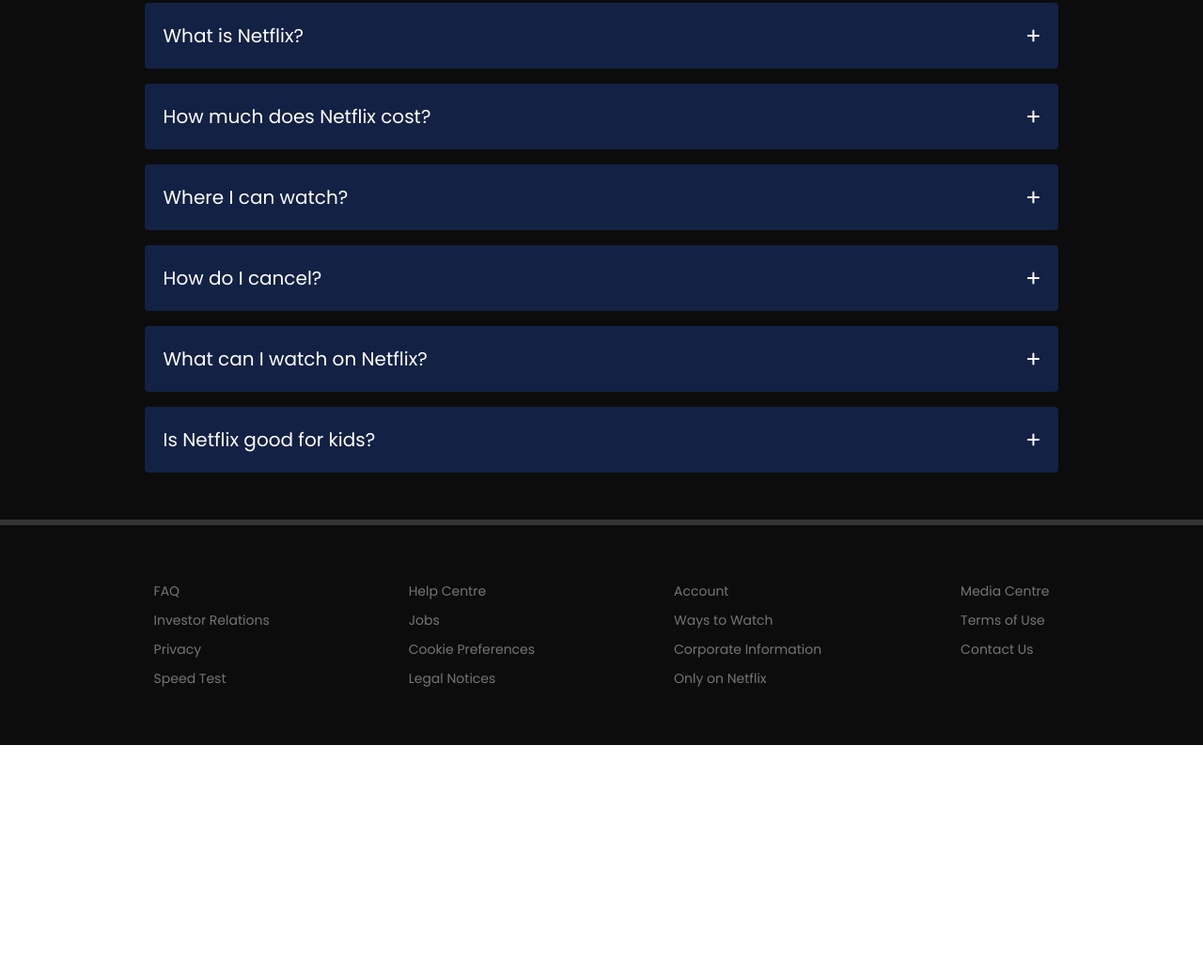
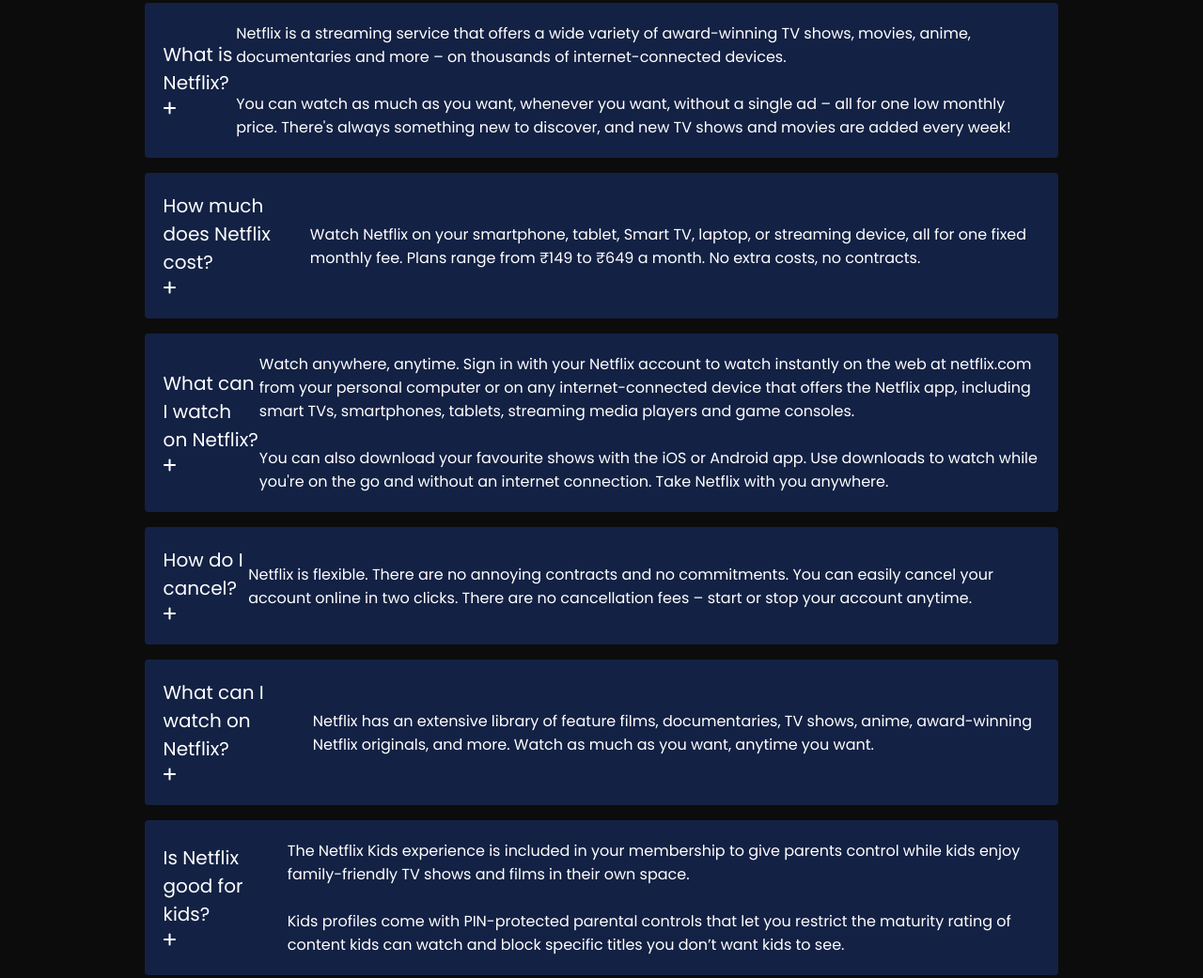
Before and after one commit to sachinkp92/Netflix-Clone-HTML-CSS, a plain HTML site: page index.html in a window 1280 px wide. Shown: the part 2754-3795 px from the top of the page at 94% size. Before the commit the page ends 3547 px from the top, so only its background shows below. Drawn offline with Linux system fonts and the light colour scheme.

Commit message:
index.html

```diff
--- a/index.html
+++ b/index.html
@@ -1,31 +1,40 @@
 <!DOCTYPE html>
 <html lang="en">
   <head>
-    <meta charset="UTF-8">
-    <meta http-equiv="X-UA-Compatible" content="IE=edge">
-    <meta name="viewport" content="width=device-width, initial-scale=1.0">
-    <link rel="shortcut icon" href="./images/favicon.png" type="image/x-icon">
+    <meta charset="UTF-8" />
+    <meta http-equiv="X-UA-Compatible" content="IE=edge" />
+    <meta name="viewport" content="width=device-width, initial-scale=1.0" />
+    <link rel="shortcut icon" href="./images/favicon.png" type="image/x-icon" />
     <title>Netflix - Watch TV Shows Online, Watch Movies Online</title>
-    <link rel="stylesheet" href="./style.css">
-    <script src="https://kit.fontawesome.com/84295bb667.js" crossorigin="anonymous"></script>
+    <link rel="stylesheet" href="./style.css" />
+    <link
+      rel="stylesheet"
+      href="https://cdnjs.cloudflare.com/ajax/libs/font-awesome/6.7.2/css/all.min.css"
+      integrity="sha512-Evv84Mr4kqVGRNSgIGL/F/aIDqQb7xQ2vcrdIwxfjThSH8CSR7PBEakCr51Ck+w+/U6swU2Im1vVX0SVk9ABhg=="
+      crossorigin="anonymous"
+      referrerpolicy="no-referrer"
+    />
   </head>
 
   <body>
-
     <div class="header">
       <nav class="navbar">
-            <img src="./images/logo.png" class="logo"/>
+        <img src="./images/logo.png" class="logo" />
         <div>
-                <button class="button lang-btn">English <img src="./images/down-icon.png" class="down-img"/></button>
+          <button class="button lang-btn">
+            English <img src="./images/down-icon.png" class="down-img" />
+          </button>
           <button class="button">Sign In</button>
         </div>
       </nav>
       <div class="header-content">
         <h1 class="main-heading">Unlimited movies, TV shows and more.</h1>
         <h3 class="sub-heading">Watch anywhere. Cancel anytime.</h3>
-        <p>Ready to watch? Enter your email to create or restart your membership.</p>
+        <p>
+          Ready to watch? Enter your email to create or restart your membership.
+        </p>
         <div class="btn-container">
-            <input type="email" class="input-text" placeholder="Email address"/>
+          <input type="email" class="input-text" placeholder="Email address" />
           <button type="submit" class="get-started-btn">Get Started</button>
         </div>
       </div>
@@ -34,31 +43,43 @@
     <div class="features">
       <div class="text-col">
         <h2 class="feature-title">Enjoy on your TV.</h2>
-            <p class="feature-subtitle">Watch on smart TVs, PlayStation, Xbox, Chromecast, Apple TV, Blu-ray players and more.</p>
+        <p class="feature-subtitle">
+          Watch on smart TVs, PlayStation, Xbox, Chromecast, Apple TV, Blu-ray
+          players and more.
+        </p>
       </div>
-            <img src="./images/feature1.png" class="feature-img"/>
+      <img src="./images/feature1.png" class="feature-img" />
     </div>
 
     <div class="features">
-        <img src="./images/feature2.png" class="feature-img card-ord"/>
+      <img src="./images/feature2.png" class="feature-img card-ord" />
       <div class="text-col">
         <h2 class="feature-title">Enjoy on your TV.</h2>
-            <p class="feature-subtitle">Watch on smart TVs, PlayStation, Xbox, Chromecast, Apple TV, Blu-ray players and more.</p>
+        <p class="feature-subtitle">
+          Watch on smart TVs, PlayStation, Xbox, Chromecast, Apple TV, Blu-ray
+          players and more.
+        </p>
       </div>
     </div>
 
     <div class="features">
       <div class="text-col">
         <h2 class="feature-title">Enjoy on your TV.</h2>
-            <p class="feature-subtitle">Watch on smart TVs, PlayStation, Xbox, Chromecast, Apple TV, Blu-ray players and more.</p>
+        <p class="feature-subtitle">
+          Watch on smart TVs, PlayStation, Xbox, Chromecast, Apple TV, Blu-ray
+          players and more.
+        </p>
       </div>
-            <img src="./images/feature3.png" class="feature-img"/>
+      <img src="./images/feature3.png" class="feature-img" />
     </div>
     <div class="features">
-        <img src="./images/feature4.png" class="feature-img card-ord"/>
+      <img src="./images/feature4.png" class="feature-img card-ord" />
       <div class="text-col">
         <h2 class="feature-title">Enjoy on your TV.</h2>
-            <p class="feature-subtitle">Watch on smart TVs, PlayStation, Xbox, Chromecast, Apple TV, Blu-ray players and more.</p>
+        <p class="feature-subtitle">
+          Watch on smart TVs, PlayStation, Xbox, Chromecast, Apple TV, Blu-ray
+          players and more.
+        </p>
       </div>
     </div>
 
@@ -66,34 +87,100 @@
     <div class="faq">
       <h2 class="faq-title">Frequently Asked Questions</h2>
       <div class="faq-container">
-            <button class="faq-btn">What is Netflix? </button>
-            <i class="fa-solid fa-plus "></i>
+        <div class="ques">
+          <p class="faq-btn">What is Netflix?</p>
+          <i class="fa-solid fa-plus" id="icon"></i>
+        </div>
+        <div class="ans">
+          <p>
+            Netflix is a streaming service that offers a wide variety of
+            award-winning TV shows, movies, anime, documentaries and more – on
+            thousands of internet-connected devices. <br /><br />You can watch
+            as much as you want, whenever you want, without a single ad – all
+            for one low monthly price. There's always something new to discover,
+            and new TV shows and movies are added every week!
+          </p>
+        </div>
       </div>
       <div class="faq-container">
-            <button class="faq-btn">How much does Netflix cost? </button>
-            <i class="fa-solid fa-plus "></i>
+        <div class="ques">
+          <p class="faq-btn">How much does Netflix cost?</p>
+          <i class="fa-solid fa-plus" id="icon"></i>
+        </div>
+        <div class="ans">
+          <p>
+            Watch Netflix on your smartphone, tablet, Smart TV, laptop, or
+            streaming device, all for one fixed monthly fee. Plans range from
+            ₹149 to ₹649 a month. No extra costs, no contracts.
+          </p>
+        </div>
       </div>
       <div class="faq-container">
-            <button class="faq-btn">Where I can watch?</button>
-            <i class="fa-solid fa-plus "></i>
+        <div class="ques">
+          <p class="faq-btn">What can I watch on Netflix?</p>
+          <i class="fa-solid fa-plus" id="icon"></i>
+        </div>
+        <div class="ans">
+          <p>
+            Watch anywhere, anytime. Sign in with your Netflix account to watch
+            instantly on the web at netflix.com from your personal computer or on
+            any internet-connected device that offers the Netflix app, including
+            smart TVs, smartphones, tablets, streaming media players and game
+            consoles. <br /><br />You can also download your favourite shows with
+            the iOS or Android app. Use downloads to watch while you're on the go
+            and without an internet connection. Take Netflix with you anywhere.
+          </p>
+        </div>
       </div>
       <div class="faq-container">
-            <button class="faq-btn">How do I cancel? </button>
-            <i class="fa-solid fa-plus"></i>
+        <div class="ques">
+          <p class="faq-btn">How do I cancel?</p>
+          <i class="fa-solid fa-plus" id="icon"></i>
+        </div>
+        <div class="ans">
+          <p>
+            Netflix is flexible. There are no annoying contracts and no
+          commitments. You can easily cancel your account online in two clicks.
+          There are no cancellation fees – start or stop your account anytime.
+          </p>
+        </div>
       </div>
       <div class="faq-container">
-            <button class="faq-btn">What can I watch on Netflix? </button>
-            <i class="fa-solid fa-plus"></i>
+        <div class="ques">
+          <p class="faq-btn">What can I watch on Netflix?</p>
+          <i class="fa-solid fa-plus" id="icon"></i>
+        </div>
+        <div class="ans">
+          <p>
+            Netflix has an extensive library of feature films, documentaries, TV
+          shows, anime, award-winning Netflix originals, and more. Watch as much
+          as you want, anytime you want.
+          </p>
+        </div>
       </div>
       <div class="faq-container">
-            <button class="faq-btn">Is Netflix good for kids? </button>
-            <i class="fa-solid fa-plus"></i>
+        <div class="ques">
+          <p class="faq-btn">Is Netflix good for kids?</p>
+          <i class="fa-solid fa-plus" id="icon"></i>
+        </div>
+        <div class="ans">
+          <p>
+            The Netflix Kids experience is included in your membership to give
+            parents control while kids enjoy family-friendly TV shows and films in
+            their own space.
+            <br /><br />
+            Kids profiles come with PIN-protected parental controls that let you
+            restrict the maturity rating of content kids can watch and block
+            specific titles you don’t want kids to see.
+          </p>
+        </div>
+      </div>
     </div>
   </div>
 
     <div class="footer">
       <div class="list">
-            <p >FAQ</p>
+        <p>FAQ</p>
         <p>Investor Relations</p>
         <p>Privacy</p>
         <p>Speed Test</p>
@@ -119,5 +206,6 @@
         <p>Contact Us</p>
       </div>
     </div>
+    <script src="./script.js"></script>
   </body>
 </html>
```
Lines whose indentation alone changed are shown as unchanged.
